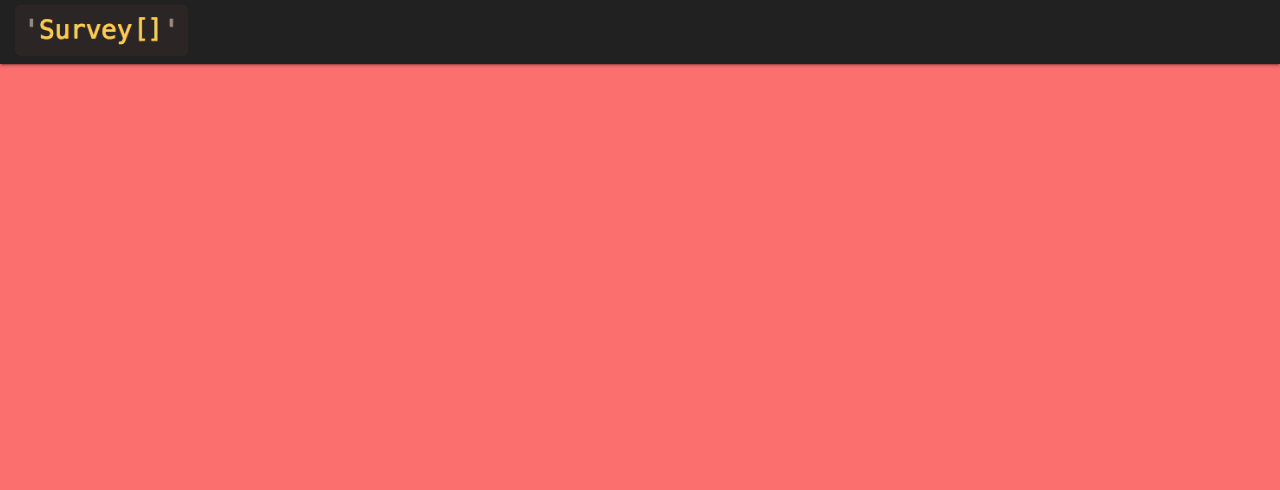
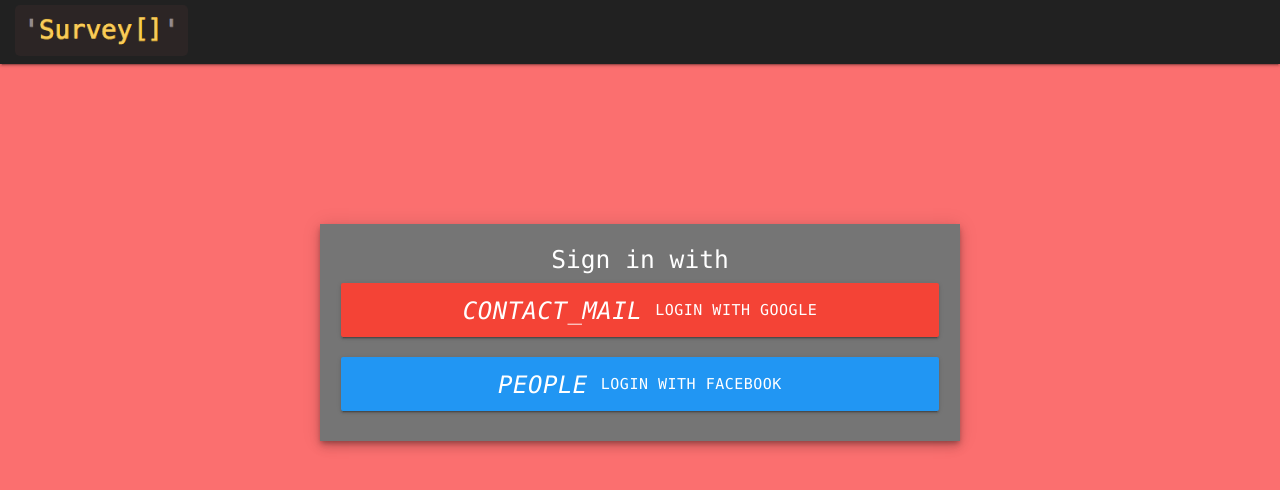
Before and after one commit to bavarianrhino/emaily_app, a React (Create React App) app in the folder client/: page /login in a window 1280 px wide. Shown: the top 490 px of the page. Built offline with nearby package versions, Linux system fonts and the light colour scheme; no server answers; the HTML template or start-up script is replaced by a standard one.

Commit message:
:comp: added styling and new links

```diff
--- a/client/src/App.css
+++ b/client/src/App.css
@@ -2,6 +2,10 @@
 body {
     font-family: Menlo, Monaco, Courier New, monospace;
     background-color: #fb6f6f;
+}
+
+a {
+    color: white;
 }
 
 /* .cover { */
--- a/client/src/actions/index.js
+++ b/client/src/actions/index.js
@@ -32,6 +32,7 @@
 export const deleteSurvey = (surveyId) => async (dispatch) => {
     const res = await axios.delete(`/api/surveys/delete/${surveyId}`);
 
+    console.log("Removed Survey", res)
     dispatch({ type: DELETE_SURVEY, payload: surveyId});
 };
 
--- a/client/src/components/App.js
+++ b/client/src/components/App.js
@@ -7,6 +7,7 @@
 import Landing from './Landing'
 import Dashboard from './Dashboard'
 import Thankyou from './Thankyou'
+import Login from './Login'
 import SurveyNew from './surveys/SurveyNew'
 
 class App extends Component {
@@ -22,6 +23,7 @@
                     <div style={{backgroundColor: '#fb6f6f'}} className="cover">
                         <Header />
                         <Route exact path='/' component={Landing} />
+                        <Route exact path='/login' component={Login} />
                         <Route exact path='/thankyou' component={Thankyou} />
                         <Route exact path='/surveys' component={Dashboard} />
                         <Route path='/surveys/new' component={SurveyNew} />
--- a/client/src/components/Header.js
+++ b/client/src/components/Header.js
@@ -1,6 +1,5 @@
 import React, { Component } from 'react';
 import { connect } from 'react-redux';
-import { Link } from 'react-router-dom';
 import Payments from './Payments'
 
 import logo from '../media/imgs/surveyarray1.png'
@@ -10,11 +9,12 @@
     renderContent() {
         switch (this.props.auth) {
             case null:
-                return;
+                console.log("REFRESH PAGE")
+                return <li></li>
 
             case false:
                 console.log("LOGGED OUT")
-                return <li style={{ marginRight: '10px'}}><button className="btn green"><a href="/auth/google">Login</a></button></li>
+                return <li></li>
 
             default:
                 console.log("LOGGED IN")
@@ -33,11 +33,9 @@
             <div style={{ marginBottom: '40px' }}>
                 <nav>
                     <div className='nav-wrapper grey darken-4'>
-                        <Link to={this.props.auth ? '/surveys' : '/'}>
-                            <a class="brand-logo">
-                                <img src={logo} alt={logo} style={{ width: '75%', margin: '5px 15px', 'border-radius': '5px' }}className="responsive-img" />
+                            <a className="brand-logo" href={this.props.auth ? '/surveys' : '/'}>
+                                <img src={logo} alt={logo} style={{ width: '75%', margin: '5px 15px', borderRadius: '5px' }} className="responsive-img" />
                             </a>
-                        </Link>
                         <ul className="right hide-on-med-and-down">{this.renderContent()}</ul>
                     </div>
                 </nav>
@@ -51,3 +49,4 @@
 }
 
 export default connect(mapStateToProps)(Header);
+/* <li style={{ marginRight: '10px'}}><button className="btn green"><a href="/auth/google">Login</a></button></li> */
--- a/client/src/components/Landing.js
+++ b/client/src/components/Landing.js
@@ -1,7 +1,10 @@
-import React from "react";
+import React, { Component } from "react";
+import { connect } from 'react-redux';
 import coverPicture from '../media/imgs/email_survey_teal.png'
 
-const Landing = () => {
+
+class Landing extends Component {
+    render () {
         return (
             <div className='container valign-wrapper"'>
                 <div className='row valign-wrapper"'>
@@ -13,12 +16,22 @@
                             <p style={{ fontSize: '1.8em' }}>A simple survey service that allows you to get meaningful feedback from customers.</p>
                         </div>
                         <div style={{ margin: '25px 0 0 0' }}>
-                        <button className="btn-large waves-effect waves-light teal" style={{ borderRadius: '10px', marginTop: '5px'}}>Try It</button>
+                            <button className="btn-large waves-effect waves-light teal" style={{ borderRadius: '10px', marginTop: '5px', marginRight: '20px', color: 'white'}}>
+                                {this.props.auth ? <a href="/surveys">View Surveys</a> : <a href="/login">Sign Up!</a>}
+                            </button>
+                            <button className="btn-large waves-effect waves-light green" style={{ borderRadius: '10px', marginTop: '5px', color: 'white'}}>
+                                {this.props.auth ? <a href="/surveys/new">New Survey</a> : <a href="/login">Login</a>}
+                            </button>
                         </div>
                     </div>
                 </div>
             </div>
         )
     }
+}
 
-export default Landing;
+function mapStateToProps({ auth }) {
+    return { auth }
+}
+
+export default connect(mapStateToProps)(Landing);
--- /dev/null
+++ b/client/src/components/Login.js
@@ -0,0 +1,47 @@
+import React, { Component } from 'react';
+import { connect } from 'react-redux';
+import { Redirect } from 'react-router-dom';
+// import { Link, withRouter, Redirect } from 'react-router-dom';
+
+const OauthOption = ({ label, icon, background, url }) => (
+    <div className="row">
+        <div className="col s12">
+            <a href={url} className={"btn-large z-depth-1 waves-effect waves-light center " + background} style={{ display: 'flow-root'}}>
+                <i className='medium material-icons' style={{ verticalAlign: 'sub', paddingRight: '13px'}}>{(icon === 'people') ? `people` : `contact_mail`}</i>
+                {label}
+            </a>
+        </div>
+    </div>
+);
+
+class Login extends Component {
+
+        componentDidMount() { document.title = 'Survey[] - Login - Built by Ryan Riesenberger' }
+
+
+        render() {
+            console.log(document)
+        const { auth } = this.props;
+
+        if (auth)
+            return <Redirect to="/surveys" />;
+
+        return (
+            <div className="cover">
+                <div style={{position: "relative", top: 120}} className="row">
+                    <div style={{padding: 10}} className="col s12 m6 offset-m3 z-depth-3 grey darken-1">
+                        <h5 className="center-align white-text">Sign in with</h5>
+
+                        <OauthOption url='/auth/google' label="Login with Google" icon="contact_mail" background="red"/>
+                        <OauthOption url='/auth/facebook' label="Login with Facebook" icon="people" background="blue"/>
+                    </div>
+                </div>
+            </div>
+        )
+    }
+}
+function mapStateToProps({ auth }) {
+    return { auth }
+   }
+
+export default connect(mapStateToProps)(Login);
--- a/client/src/components/Thankyou.js
+++ b/client/src/components/Thankyou.js
@@ -1,4 +1,5 @@
 import React from "react";
+import { connect } from "react-redux"
 
 const Thankyou = () => {
     return (
@@ -11,7 +12,9 @@
                         <h5 class="header col s12 light">Your feedback is very important to me!!</h5>
                     </div>
                     <div class="row center">
-                        <a href="/surveys" id="download-button" class="btn-large waves-effect waves-light green lighten-1">See Surveys</a>
+                        <button className="btn-large waves-effect waves-light teal" style={{ borderRadius: '10px', marginTop: '5px'}}>
+                            {this.props.auth ? <a href="/surveys">See Surveys</a> : <a href="/login">Login</a>}
+                        </button>
                     </div>
                     <br></br>
                 </div>
@@ -20,5 +23,9 @@
     )
 }
 
-export default Thankyou;
-// <div class="parallax"><img src="background1.jpg" alt="Unsplashed background img 1"></div>
+function mapStateToProps({ auth }) {
+    return { auth }
+}
+
+export default connect(mapStateToProps)(Thankyou);
+/* <a href="/surveys" id="download-button" class="btn-large waves-effect waves-light green lighten-1">See Surveys</a> */
--- a/client/src/components/surveys/SurveyList.js
+++ b/client/src/components/surveys/SurveyList.js
@@ -16,10 +16,10 @@
     renderSurveys() {
         if(this.props.surveys.length === 0){
             return (
-                <div class="col s12 m6">
-                    <div class="card-panel">
-                        <span class="card-title black-text">No Surveys!</span>
-                        <p class="black-text">Please add a survey by clicking the green button below.</p>
+                <div className="col s12 m6">
+                    <div className="card-panel">
+                        <span className="card-title black-text">No Surveys!</span>
+                        <p className="black-text">Please add a survey by clicking the green button below.</p>
                     </div>
                 </div>
             )
@@ -35,9 +35,9 @@
                                 <p className="right">Sent On: {new Date(survey.dateSent).toLocaleDateString()}</p>
                             </div>
                             <div className="card-action">
-                                <a>Yes: {survey.yes}</a>
-                                <a>No: {survey.no}</a>
-                                <a className="waves-effect waves-light btn right red" style={{ 'margin-top': '-0.5em' }} onClick={() => this.handleDeleteSurvey(survey._id)}><i class="material-icons">clear</i></a>
+                                <span style={{marginRight: '10px'}}>Yes: {survey.yes}</span>
+                                <span>No: {survey.no}</span>
+                                <button className="waves-effect waves-light btn right red" style={{ marginTop: '-0.5em' }} onClick={() => this.handleDeleteSurvey(survey._id)}><i className="material-icons">clear</i></button>
                             </div>
                         </div>
                     </div>
```
Lines whose indentation alone changed are shown as unchanged.
